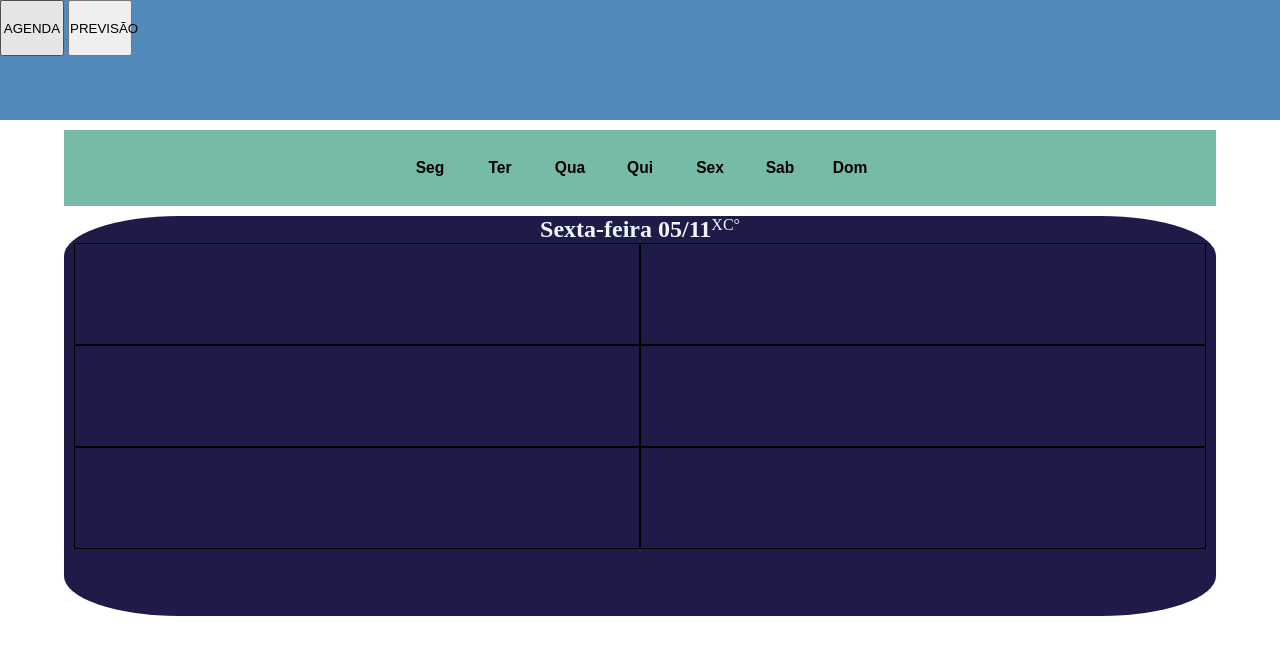
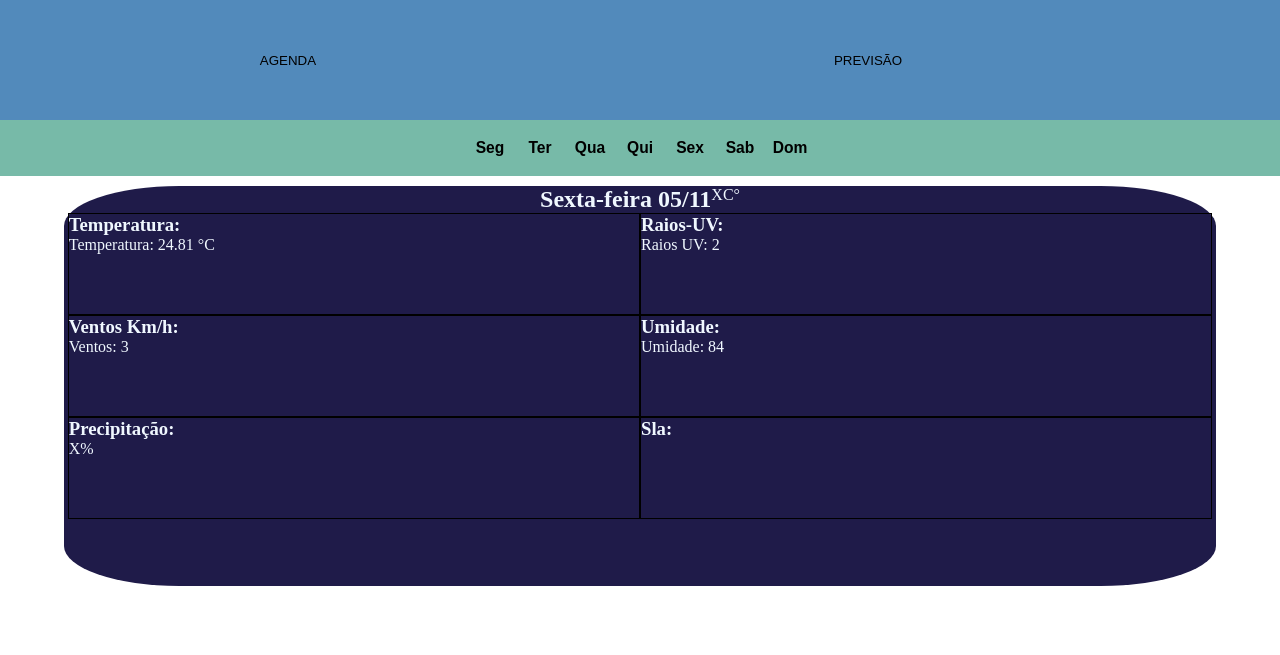
Before and after one commit to senacrs-emti/-2024-3MA-freecode-G02, a PHP site: page /previsao.html in a window 1280 px wide. Shown: the top 655 px of the page. Run offline with PHP 8.4, Linux system fonts and the light colour scheme.

Commit message:
pegando dados json

```diff
--- a/app.js
+++ b/app.js
@@ -1,16 +1,31 @@
 const options = {method: 'GET', headers: {accept: 'application/json'}};
 const PortoAlegre = { lat: -30.0277, lon: -51.2287 };
 
-// Função para gerar um arquivo JSON e forçar o download
-const salvarComoJSON = (dados) => {
-  const jsonData = JSON.stringify(dados, null, 2); // Converte os dados em formato JSON
-  const blob = new Blob([jsonData], { type: 'application/json' }); // Cria um objeto Blob com os dados JSON
-  const link = document.createElement('a'); // Cria um link temporário
-  link.href = URL.createObjectURL(blob); // Cria uma URL para o Blob
-  link.download = 'dados-clima.json'; // Define o nome do arquivo
-  link.click(); // Simula o clique no link para baixar o arquivo
-};
+const dados = fetch('./data.json').then((response) => response.json())
+    .then((json) => {
+      let temperatura = json.data.values.temperature;
+      let raiosUV = json.data.values.uvIndex;
+      let umidade = json.data.values.humidity;
+      let ventos = json.data.values.windSpeed;
+      let prevChuva = json.data.values.precipitationProbability;
 
+      //teste var
+      console.log('Raios UV: ', raiosUV);
+      console.log('Temperatura:', temperatura);
+      console.log('Umidade: ', umidade);
+      console.log('Ventos: ', ventos);
+      console.log('Previsão tempo: ', prevChuva);
+
+      document.getElementById("Raios-UV").innerHTML = `Raios UV: ${raiosUV}`;
+      document.getElementById("temperatura").innerHTML = `Temperatura: ${temperatura} °C`;
+      document.getElementById("Umidade").innerHTML = `Umidade: ${umidade}`;
+      document.getElementById("Velocidade-vento").innerHTML = `Ventos: ${ventos}`;
+      document.getElementById("Prev-chuva").innerHTML = `Precipitação: ${prevChuva}`;
+    });
+
+
+
+/* COLOCAR EM UM BOTÂo
 fetch(`https://api.tomorrow.io/v4/weather/realtime?location=${PortoAlegre.lat},${PortoAlegre.lon}&apikey=KWRks1B7WhQbOvakyzSBgJFd1eSkEdD7`, options)
   .then(res => res.json())
   .then(res => {
@@ -35,29 +50,4 @@ fetch(`https://api.tomorrow.io/v4/weather/realtime?location=${PortoAlegre.lat},$
     document.getElementById("Prev-chuva").innerHTML = `Precipitação: ${prevChuva}`;
   })
   .catch(err => console.error(err));
-
-/* USO COM ARRAY, chamando todos de uma vez
-const options = { method: 'GET', headers: { accept: 'application/json' } };
-const PortoAlegre = { lat: -30.0277, lon: -51.2287 };
-
-fetch(`https://api.tomorrow.io/v4/weather/realtime?location=${PortoAlegre.lat},${PortoAlegre.lon}&apikey=KWRks1B7WhQbOvakyzSBgJFd1eSkEdD7`, options)
-  .then(res => res.json())
-  .then(res => {
-    // Array com as propriedades que queremos extrair
-    const propriedades = [
-      { key: 'temperature', elementId: 'temperatura' },
-      { key: 'uvIndex', elementId: 'Raios-UV' },
-      { key: 'humidity', elementId: 'Umidade' },
-      { key: 'windSpeed', elementId: 'Velocidade-vento' },
-      { key: 'precipitationProbability', elementId: 'Pre-chuva' }
-    ];
-
-    // Itera sobre o array de propriedades
-    propriedades.forEach(prop => {
-      const value = res.data.values[prop.key];
-      console.log(`${prop.key}:`, value); // Loga o valor
-      document.getElementById(prop.elementId).innerHTML = `${prop.key.charAt(0).toUpperCase() + prop.key.slice(1)}: ${value}`; // Atualiza o HTML
-    });
-  })
-  .catch(err => console.error(err));
 */
--- /dev/null
+++ b/data.json
@@ -0,0 +1 @@
+{"data":{"time":"2024-11-06T11:44:00Z","values":{"cloudBase":0.37,"cloudCeiling":0.37,"cloudCover":84,"dewPoint":21.88,"freezingRainIntensity":0,"humidity":84,"precipitationProbability":0,"pressureSurfaceLevel":1011,"rainIntensity":0,"sleetIntensity":0,"snowIntensity":0,"temperature":24.81,"temperatureApparent":24.81,"uvHealthConcern":1,"uvIndex":2,"visibility":9.73,"weatherCode":1001,"windDirection":130.81,"windGust":5.13,"windSpeed":3}},"location":{"lat":-30.0277,"lon":-51.2287}}
--- a/index.html
+++ b/index.html
@@ -8,8 +8,8 @@
 </head>
 <body>
     <header>
-        <button class="btn_Agenda">AGENDA</button>
-        <button class="btn_Previsao">PREVISÃO</button>
+        <button class="btn_header"><a href="./index.html">AGENDA</a></button>
+        <button class="btn_header"><a href="./previsao.html">PREVISÃO</a></button>
     </header>
     <main>
         <h1>Semana</h1>
--- a/previsao.html
+++ b/previsao.html
@@ -8,8 +8,8 @@
 </head>
 <body>
     <header>
-        <button>AGENDA</button>
-        <button>PREVISÃO</button>
+        <button class="btn_header"><a href="./index.html">AGENDA</a></button>
+        <button class="btn_header"><a href="./previsao.html">PREVISÃO</a></button>
     </header>
     <div id="semana-prev">
         <button><h3>Seg</h3></button>
@@ -27,15 +27,15 @@
             <p class="txt-branco" >XC°</p>
         </div>
         <div id="menu-dados">
-            <div class="menu-content"><p class="txt-branco" id="temperatura"></p></div>
-            <div class="menu-content"><p class="txt-branco"  id="Raios-UV"></p></div>
-            <div class="menu-content"><p class="txt-branco" id="Velocidade-vento"></p></div>
-            <div class="menu-content"><p class="txt-branco" id="Umidade"></p></div>
-            <div class="menu-content"><p class="txt-branco" id="Prev-Chuva"></p></div>
-            <div class="menu-content"><p class="txt-branco" id="Prev-Chuva"></p></div>
+            <div class="menu-content"><h3 class="txt-branco">Temperatura:</h3><p class="txt-branco" id="temperatura">XC°</p></div>
+            <div class="menu-content"><h3 class="txt-branco">Raios-UV:</h3><p class="txt-branco"  id="Raios-UV">Alto</p></div>
+            <div class="menu-content"><h3 class="txt-branco">Ventos Km/h:</h3><p class="txt-branco" id="Velocidade-vento">50km/h</p></div>
+            <div class="menu-content"><h3 class="txt-branco">Umidade:</h3><p class="txt-branco" id="Umidade">X%</p></div>
+            <div class="menu-content"><h3 class="txt-branco">Precipitação:</h3><p class="txt-branco" id="Prev-Chuva">X%</p></div>
+            <div class="menu-content"><h3 class="txt-branco">Sla:</h3><p class="txt-branco" id="Prev-Chuva"></p></div>
         </div>
     </div>
 
-    <!--<script src="app.js"></script> -->
+    <script src="app.js"></script>
 </body>
 </html>
--- a/style.css
+++ b/style.css
@@ -2,6 +2,22 @@
     margin: 0;
     padding: 0;
 }
+/*HEADER*/
+header{
+    height: 15vh;
+    background-color: rgb(82, 138, 187);
+}
+.btn_header{
+    width: 45vw;
+    height: 15vh;
+    background-color: rgb(82, 138, 187);
+    border: 15px;
+}
+.btn_header a{
+    text-decoration: none;
+    color: black;
+}
+/*AGENDA INDEX*/
 .conteiner-semana{
     background-color: rgb(100, 101, 103);
     width: 90%;
@@ -9,22 +25,6 @@
 
     margin: 30px;
     margin-left: 50px;
-}
-header{
-    height: 15vh;
-    background-color: rgb(82, 138, 187);
-}
-.btn_Agenda{
-    width: 45vw;
-    height: 15vh;
-    background-color: rgb(82, 138, 187);
-    border: 15px;
-}
-.btn_Previsao{
-    width: 45vw;
-    height: 15vh;
-    background-color: rgb(82, 138, 187);
-    border: 15px;
 }
 h1{
     margin-top: 50px;
@@ -49,12 +49,11 @@ button{
     justify-self: center;
     justify-content: center;
     background-color: #77BAA8;
-    width: 90%;
-    margin: 10px;
+    width: 100%;
+    margin-bottom: 10px;
 }
 #semana-prev button{
     width: 50px;
-    margin:10px;
     border: none;
     background-color: transparent;
 }
@@ -63,7 +62,7 @@ button{
 }
 .menu-content{
     border: 1px solid black;
-    width: 49%;
+    width: 49.5%;
     height: 100px;
 }
 #menu-dados{
```
